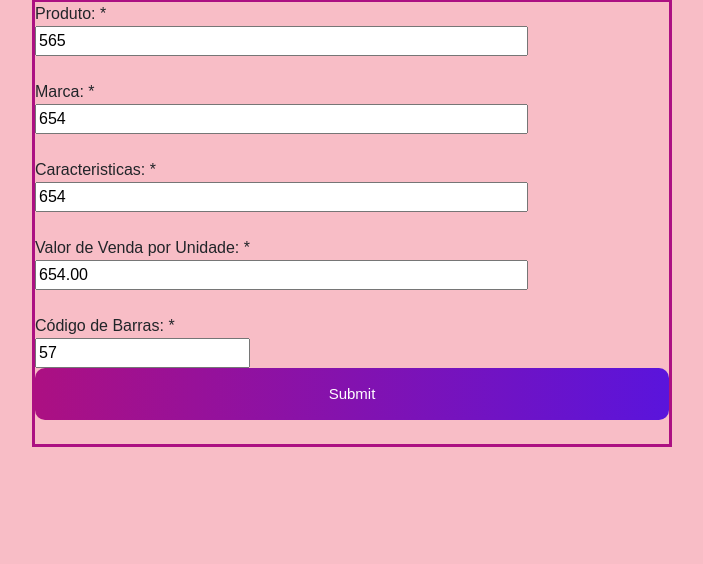
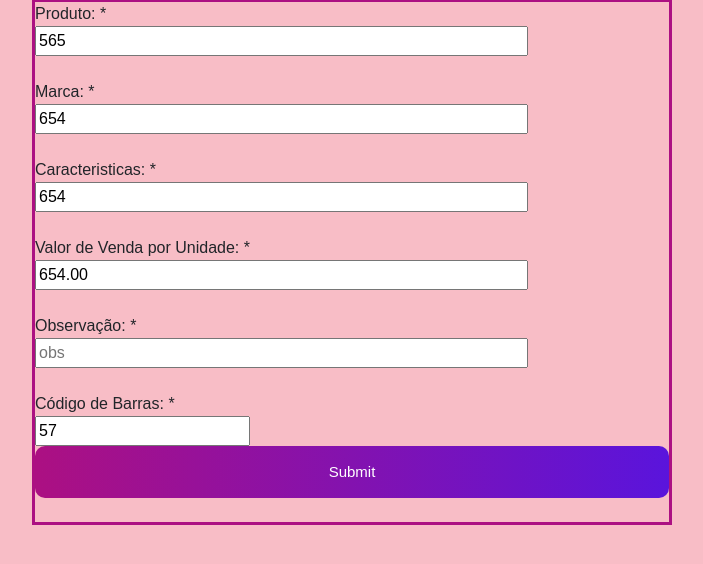
Before and after one commit to rodrigosilvadeoliveira/flowersmakes, a PHP site: page /editVendas.php?id=23 in a window 1280 px wide. Shown: the part 91-655 px from the top of the page, without its empty margins (288-991 px from the left). Run offline with PHP 8.4, Linux system fonts and the light colour scheme; data comes from the database, SQL or seed files in the repository; data that the repository does not hold is empty.

Commit message:
Inclusão de Observação data e hora no catalogo

```diff
--- a/consultaCatalogo.php
+++ b/consultaCatalogo.php
@@ -50,6 +50,7 @@ include_once('config.php');
       <th scope="col">Valor de Venda</th>
       <th scope="col">Qtd Comprada</th>
       <th scope="col">Valor de Compra</th>
+      <th scope="col">Data e Hora</th>
       <th scope="col">......</th>
     </tr>
   </thead>
@@ -73,6 +74,8 @@ include_once('config.php');
             echo "<td>" .$user_data['qtdcomprada']. "</td>";
 
             echo "<td>" .$user_data['valordecompra']. "</td>";
+
+            echo "<td>" .$user_data['data_hora']. "</td>";
 
             echo "<td>
             <a class='btn btn-sm btn-primary' href='editCatalogo.php?id=$user_data[id]' title='Editar'>
--- a/editVendas.php
+++ b/editVendas.php
@@ -17,7 +17,7 @@
                 $marca = $user_data['marca'];
                 $caracteristicas = $user_data['caracteristicas'];
                 $valordevenda = $user_data['valordevenda'];
-
+                $obs = $user_data['obs'];
             }
         }
         else
@@ -77,6 +77,10 @@
                      <input type="decimal" size="50" name="valordevenda" placeholder="valor proposto para venda" id="valordevenda" maxlength="6" value="<?php echo $valordevenda ?>">
                  </div><br>
 
+                 <div>
+                     <label>Observação: *</label><br>
+                     <input type="varchar" size="50" name="obs" placeholder="obs" id="obs" maxlength="50" value="<?php echo $obs ?>">
+                 </div><br>
 
 <div>
                      <label>Código de Barras: *</label><br>
--- a/vendasrealizadas.php
+++ b/vendasrealizadas.php
@@ -53,6 +53,7 @@ include_once('config.php');
       <th scope="col">usuario</th>
       <th scope="col">data_hora</th>
       <th scope="col">......</th>
+      <th scope="col">Observação</th>
     </tr>
   </thead>
   <tbody>
@@ -88,6 +89,7 @@ include_once('config.php');
                 </svg>
             </a>
 </td>";
+            echo "<td>" .$user_data['obs']. "</td>";
             echo "</tr>";
 
         }
```
Also changed, not shown: cadastroProduto.php (+9 -2 lines).
